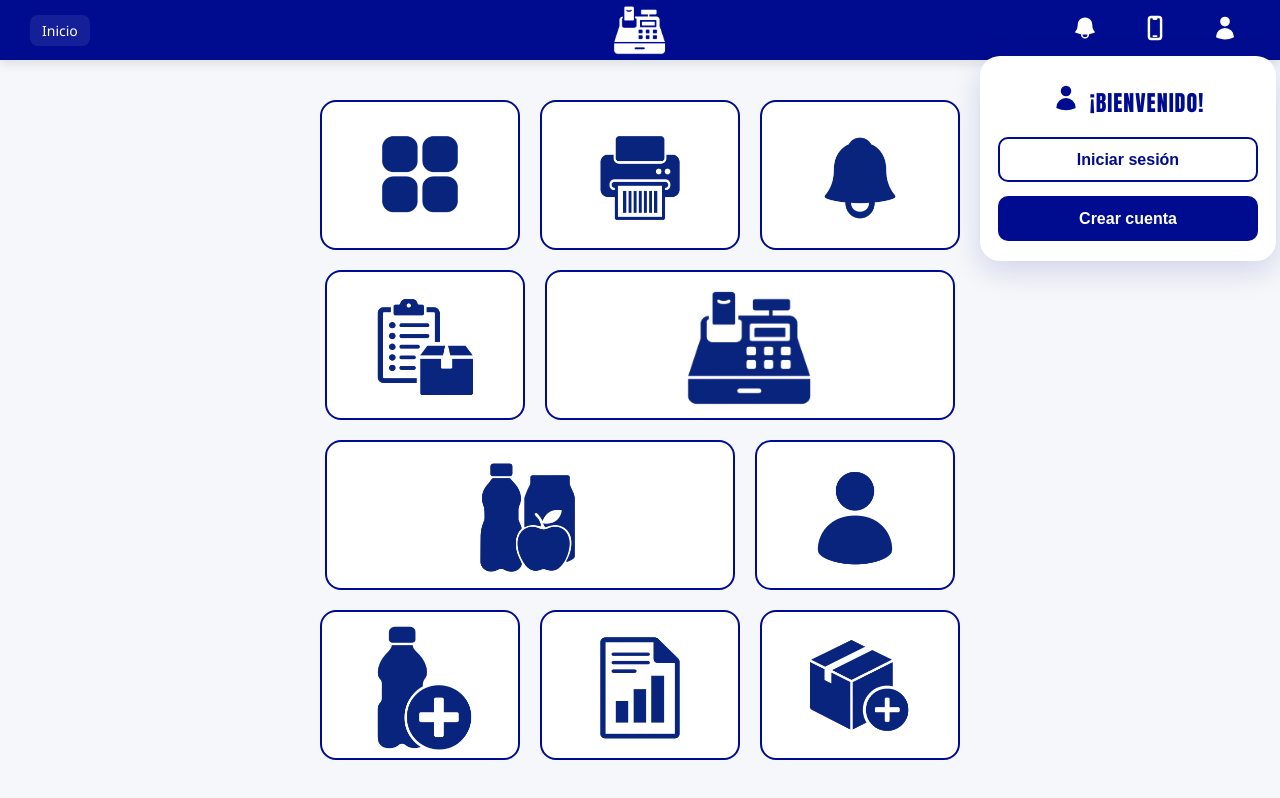
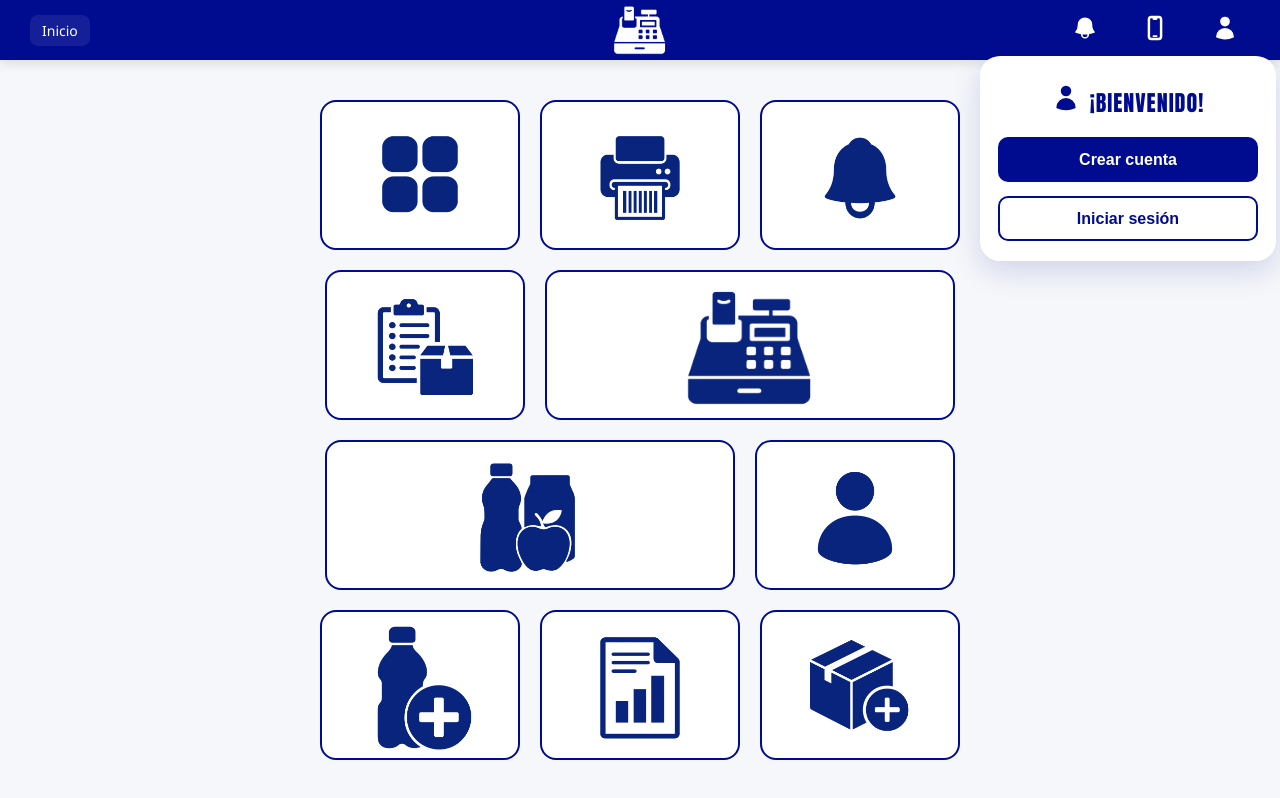
Before and after one commit to jjcm296/PDVMWeb, a React (Create React App) app in the folder frontend/: page / in a window 1280 px wide. Both pictures are taken after a click on the item 1225 px from the left and 30 px from the top of the page. Built offline with nearby package versions, Linux system fonts and the light colour scheme.

Commit message:
styles: se cambio de posicion los botones

```diff
--- a/frontend/src/componenst/BarraNavegacion/BarraNavegacion.jsx
+++ b/frontend/src/componenst/BarraNavegacion/BarraNavegacion.jsx
@@ -28,7 +28,6 @@ const BarraNavegacion = () => {
             const screenWidth = window.innerWidth;
 
             if (screenWidth <= 768) {
-                // Centrado en móviles
                 setModalPosition({
                     top: window.innerHeight / 2 - 120,
                     left: screenWidth / 2 - modalWidth / 2,
--- a/frontend/src/componenst/modals/modalIniciarSesion/ModalIniciarSesion.jsx
+++ b/frontend/src/componenst/modals/modalIniciarSesion/ModalIniciarSesion.jsx
@@ -24,8 +24,8 @@ const ModalIniciarSesion = forwardRef(({ position, onClose }, ref) => {
                 <UserIcon className="modal-avatar" />
                 <span className="modal-titulo">¡Bienvenido!</span>
             </div>
+            <button onClick={() => handleNavigate("/register")} className="boton-cuenta crear">Crear cuenta</button>
             <button onClick={() => handleNavigate("/login")} className="boton-cuenta iniciar">Iniciar sesión</button>
-            <button onClick={() => handleNavigate("/register")} className="boton-cuenta crear">Crear cuenta</button>
         </div>
     );
 });
```
